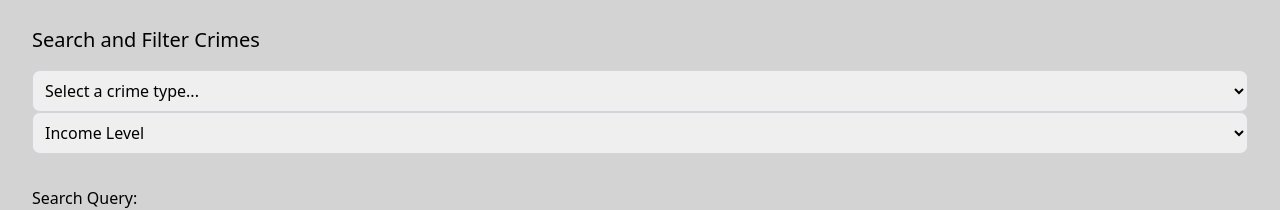
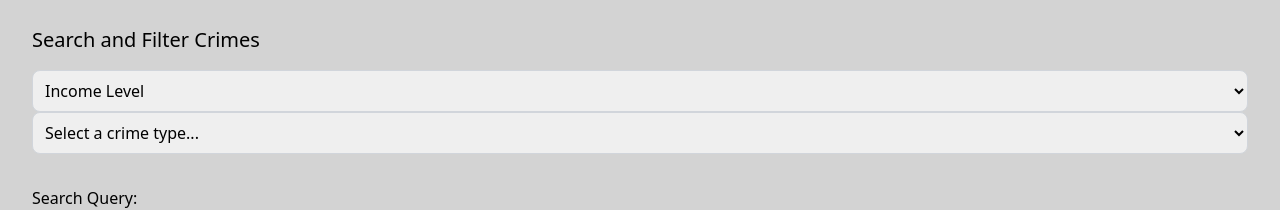
Before and after one commit to zelshahawy/crime-reports, a Next.js app: page / in a window 1280 px wide. Shown: the part 142-352 px from the top of the page. Built offline with nearby package versions, Linux system fonts and the light colour scheme.

Commit message:
layout edits

```diff
--- a/app/page.tsx
+++ b/app/page.tsx
@@ -46,8 +46,8 @@ const Home: React.FC = () => {
             <main className="p-8">
                 <Analytics  />
                 <h2 className="text-xl mb-4">Search and Filter Crimes</h2>
+                <Filter onFilterChange={setGroupBy} />
                 <Search onSearch={setSearchQuery} />
-                <Filter onFilterChange={setGroupBy} />
                 <div className="mt-8">
                     <p>Search Query: {searchQuery}</p>
                     <p>Group By: {groupBy}</p>
--- a/components/Filter.tsx
+++ b/components/Filter.tsx
@@ -25,7 +25,7 @@ const Filter: React.FC<FilterProps> = ({ onFilterChange }) => {
             <option value="JOB">Job</option>
             <option value="PRINCIPAL_MARITAL">Marital Status</option>
             <option value="PRINCIPAL_ED">Education Level</option>
-            <option value="NUM_INCIDENTS">Number of ncidents</option>
+            <option value="NUM_INCIDENTS">Number of Incidents</option>
         </select>
     );
 };
```
